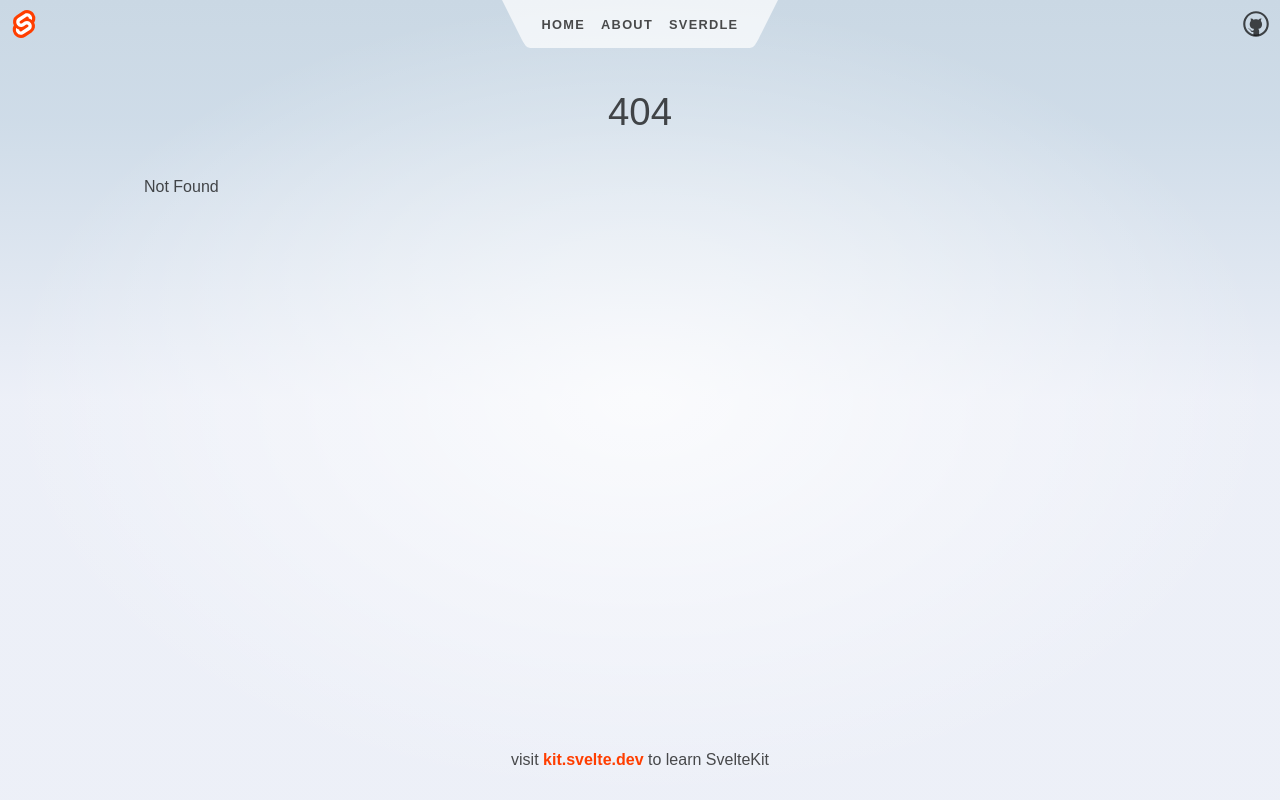
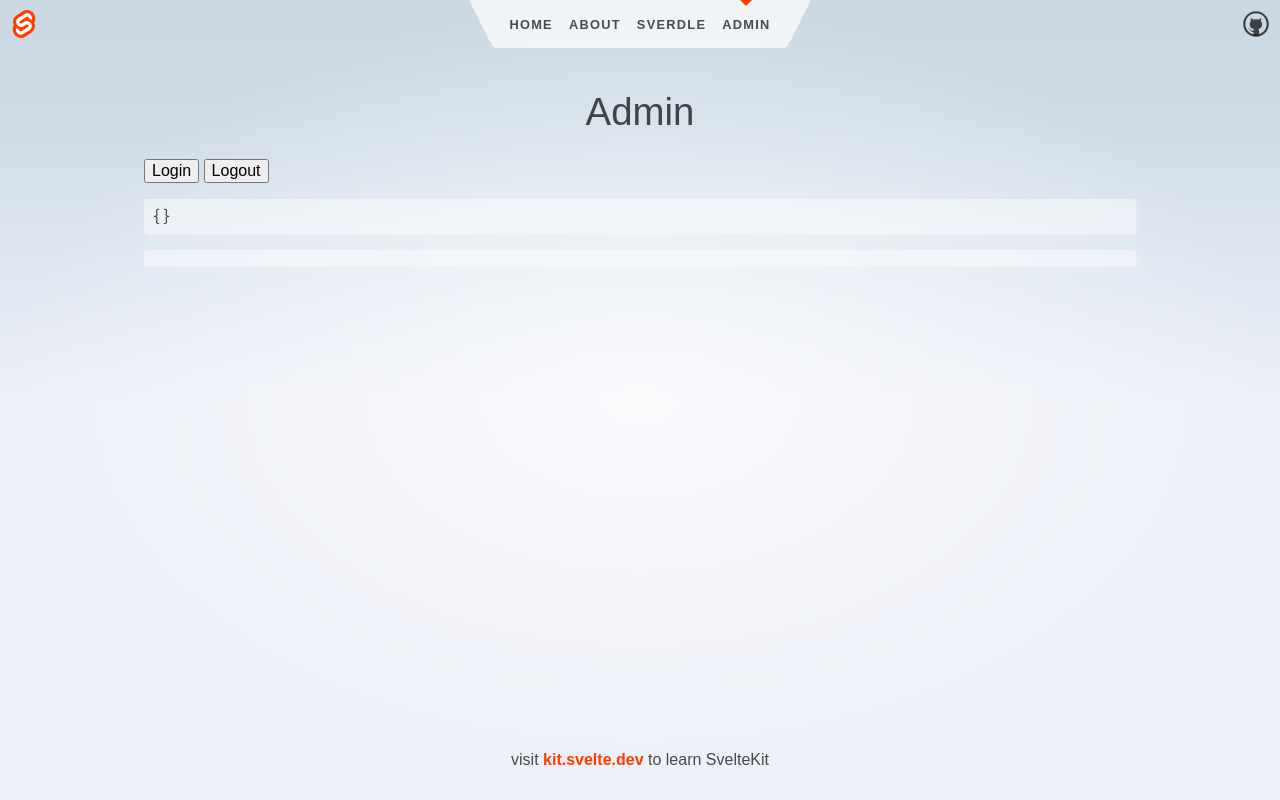
Before and after one commit to KleeUT/trivia22, a SvelteKit app: page /admin in a window 1280 px wide. Before the commit this address had no page. Built offline with nearby package versions, Linux system fonts and the light colour scheme.

Commit message:
:sparkle: working auth on admin

```diff
--- a/package.json
+++ b/package.json
@@ -30,5 +30,8 @@
 		"typescript": "^4.7.4",
 		"vite": "^3.1.0"
 	},
-	"type": "module"
+	"type": "module",
+	"dependencies": {
+		"@auth0/auth0-spa-js": "^2.0.0"
+	}
 }
--- /dev/null
+++ b/src/lib/auth/authService.ts
@@ -0,0 +1,76 @@
+import { Auth0Client, createAuth0Client, type RedirectLoginOptions } from '@auth0/auth0-spa-js';
+import { user, isAuthenticated, token } from './authStore';
+
+const authConfig = {
+	domain: 'klee-test.au.auth0.com',
+	clientId: 'tq1yV8Y0q9avPfRvhPp1PzGQnghDfrGZ'
+};
+export function authService() {
+	let client: Auth0Client | undefined;
+	async function createClient() {
+		return await createAuth0Client({
+			domain: authConfig.domain,
+			clientId: authConfig.clientId,
+			authorizationParams: {
+				redirect_uri: window.location.href,
+				audience: 'TheSweetestAPI'
+			}
+		});
+	}
+
+	async function handleRedirect() {
+		if (!window) {
+			return;
+		}
+		if (!client) {
+			client = await createClient();
+		}
+		if (window.location.href.includes('code=')) {
+			console.log('Handling callback');
+			await client.handleRedirectCallback();
+			const authToken = await client.getTokenSilently();
+			token.set(authToken);
+			const userFromAuth0 = await client.getUser();
+			if (userFromAuth0) {
+				user.set(userFromAuth0);
+			}
+			console.log({ userFromAuth0, token, query: window.location.search });
+			window.history.replaceState({}, '', window.location.origin + window.location.pathname);
+			// window.location.search = '';
+		}
+	}
+
+	async function loginWithRedirect() {
+		console.log('loginWithRedirect');
+		if (!client) {
+			client = await createClient();
+		}
+		try {
+			console.log('login with redirect');
+			await client.loginWithRedirect({
+				authorizationParams: {
+					redirect_uri: window.location.origin + window.location.pathname
+				}
+			});
+		} catch (e) {
+			console.error(e);
+		}
+	}
+
+	async function logout() {
+		if (!client) {
+			client = await createClient();
+		}
+		return client.logout({
+			logoutParams: { returnTo: window.location.origin + window.location.pathname }
+		});
+	}
+	return {
+		loginWithRedirect,
+		handleRedirect,
+		logout,
+		user,
+		isAuthenticated,
+		token
+	};
+}
--- /dev/null
+++ b/src/lib/auth/authStore.ts
@@ -0,0 +1,6 @@
+import { writable } from 'svelte/store';
+type User = { email?: string };
+
+export const isAuthenticated = writable(false);
+export const user = writable<User | undefined>({});
+export const token = writable<string>('');
--- a/src/routes/Header.svelte
+++ b/src/routes/Header.svelte
@@ -24,6 +24,9 @@
 			</li>
 			<li aria-current={$page.url.pathname.startsWith('/sverdle') ? 'page' : undefined}>
 				<a href="/sverdle">Sverdle</a>
+			</li>
+			<li aria-current={$page.url.pathname.startsWith('/admin') ? 'page' : undefined}>
+				<a href="/admin">Admin</a>
 			</li>
 		</ul>
 		<svg viewBox="0 0 2 3" aria-hidden="true">
--- /dev/null
+++ b/src/routes/admin/+page.svelte
@@ -0,0 +1,31 @@
+<script lang="ts">
+	import { onMount } from 'svelte';
+	import { authService } from '../../lib/auth/authService';
+	let userValue: Object | undefined;
+	let token = 'No token yet';
+	const auth = authService();
+	auth.user.subscribe((u) => {
+		userValue = u;
+	});
+	auth.token.subscribe((t) => {
+		token = t;
+	});
+	onMount(async () => {
+		await auth.handleRedirect();
+	});
+	async function login() {
+		console.log('login');
+		await auth.loginWithRedirect();
+	}
+	async function logout() {
+		await auth.logout();
+	}
+</script>
+
+<main>
+	<h1>Admin</h1>
+	<button on:click={login}>Login</button>
+	<button on:click={logout}>Logout</button>
+	<pre>{JSON.stringify(userValue)}</pre>
+	<pre>{token}</pre>
+</main>
--- /dev/null
+++ b/src/routes/admin/+page.ts
@@ -0,0 +1,9 @@
+import { dev } from '$app/environment';
+
+// we don't need any JS on this page, though we'll load
+// it in dev so that we get hot module replacement
+export const csr = true;
+
+// since there's no dynamic data here, we can prerender
+// it so that it gets served as a static asset in production
+export const prerender = true;
```
Also changed, not shown: 1 other file (tests, documents, lock files or other folders).
